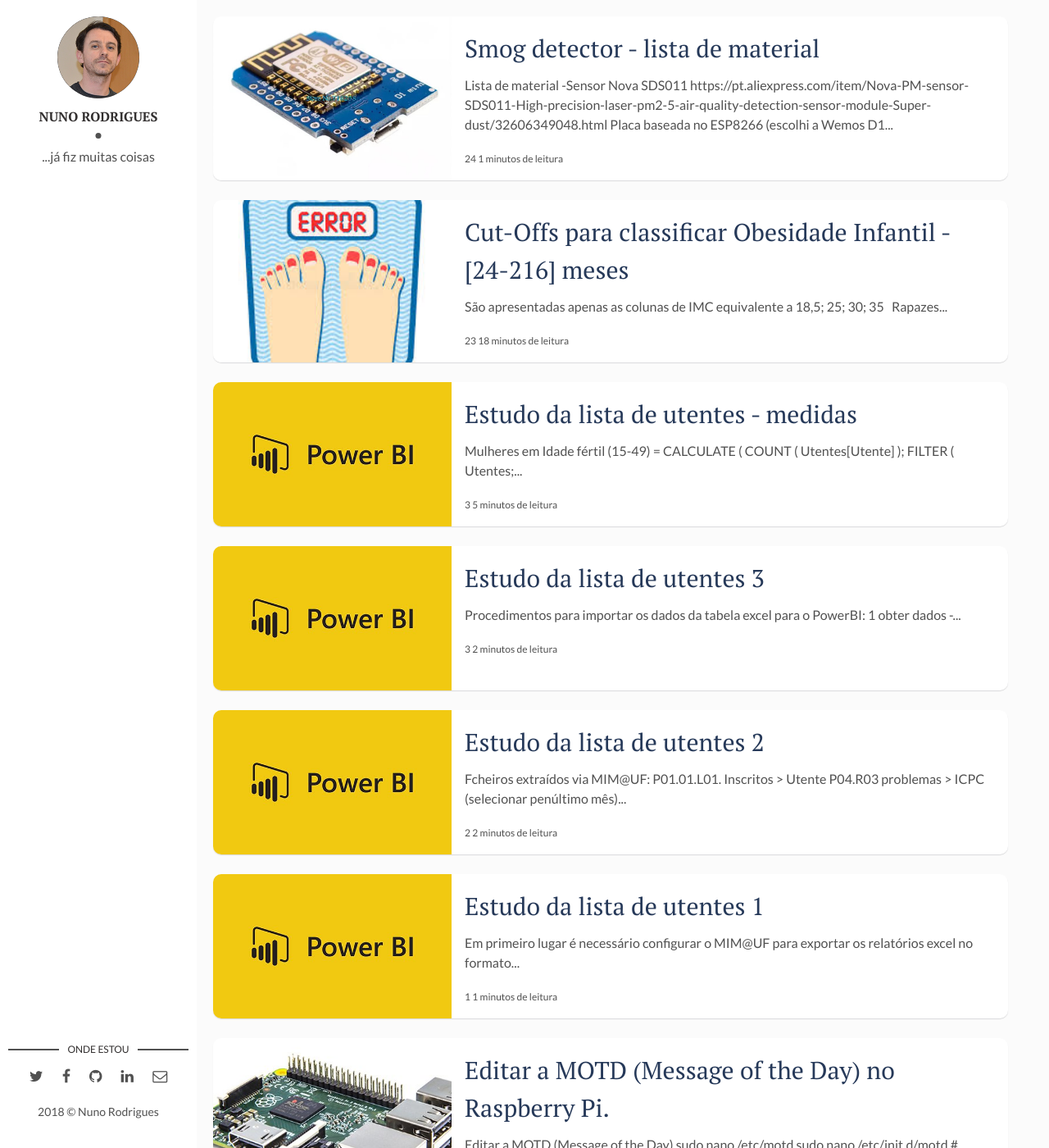
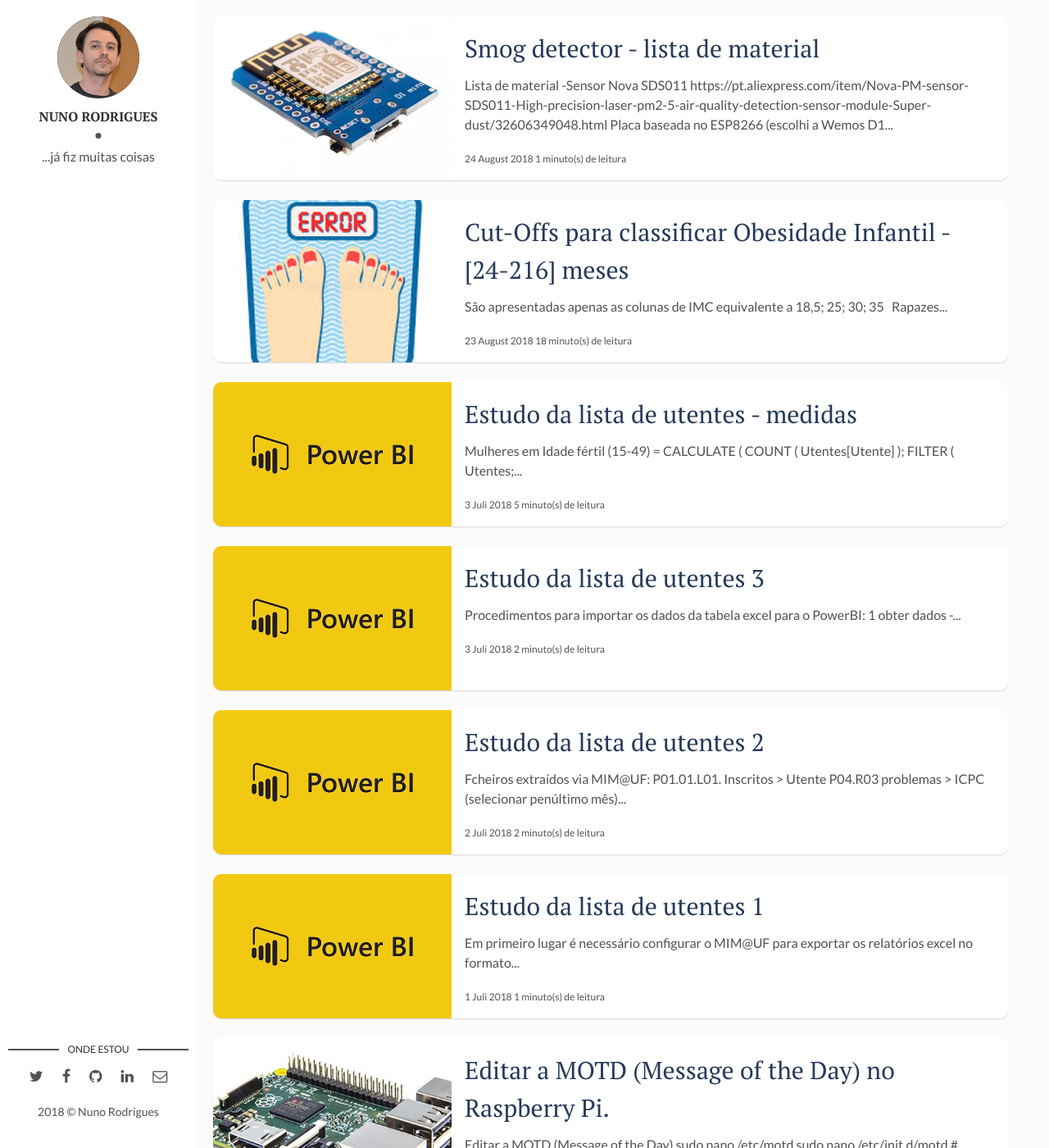
Before and after one commit to nunogand/teste_web, a Jekyll site: the page built from index.html, in a window 1280 px wide and 1400 px high. Shown: the whole window at 82% size. Built offline with Jekyll 4.4.1, drawn with Linux system fonts in a browser that asks for light colours; the list of posts is cut into pages by our own code; some of the changed text lies outside the part shown.

Commit message:
Update index.html

```diff
--- a/index.html
+++ b/index.html
@@ -12,7 +12,7 @@
     <p>{{ post.content | strip_html | truncatewords: 15 }}</p>
 
     <span class="post-date">
-    {% assign m = page.date | date: "%-m" %}
+    {% assign m = post.date | date: "%-m" %}
       {{ post.date | date: "%-d" }}
 {% case m %}
   {% when '1' %}Januar
@@ -28,11 +28,11 @@
   {% when '11' %}November
   {% when '12' %}Dezember
 {% endcase %}
-{{ page.date | date: "%Y" }}
+{{ post.date | date: "%Y" }}
 
     </span>
 
-    <span class="post-words">{% capture words %}{{ post.content | number_of_words }}{% endcapture %}{% unless words contains "-" %}{{ words | plus: 250 | divided_by: 250 | append: " minutos de leitura" }}{% endunless %}</span>
+    <span class="post-words">{% capture words %}{{ post.content | number_of_words }}{% endcapture %}{% unless words contains "-" %}{{ words | plus: 250 | divided_by: 250 | append: " minuto(s) de leitura" }}{% endunless %}</span>
   </div>
 </article>
 {% endfor %}
```
